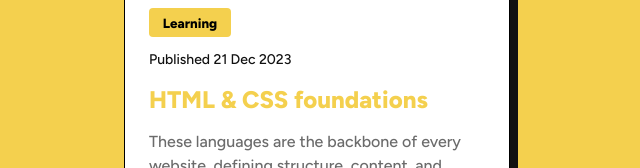
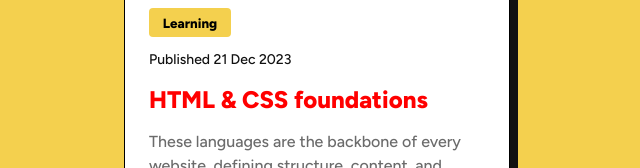
Before and after one commit to Davit-Grigalashvili/yellowcard, a plain HTML site: page index.html in a window 1280 px wide. Shown: the part 384-552 px from the top of the page, without its empty margins (323-963 px from the left). Drawn offline with Linux system fonts and the light colour scheme.

Commit message:
add mesage

```diff
--- a/styles/styles.css
+++ b/styles/styles.css
@@ -72,7 +72,7 @@ body {
 .card-name {
     padding-top: 12px;
     font-weight: 800;
-    color: #F4D04E;
+    color: red;
     line-height: 36px;
     font-size: 24px;
 }
```
